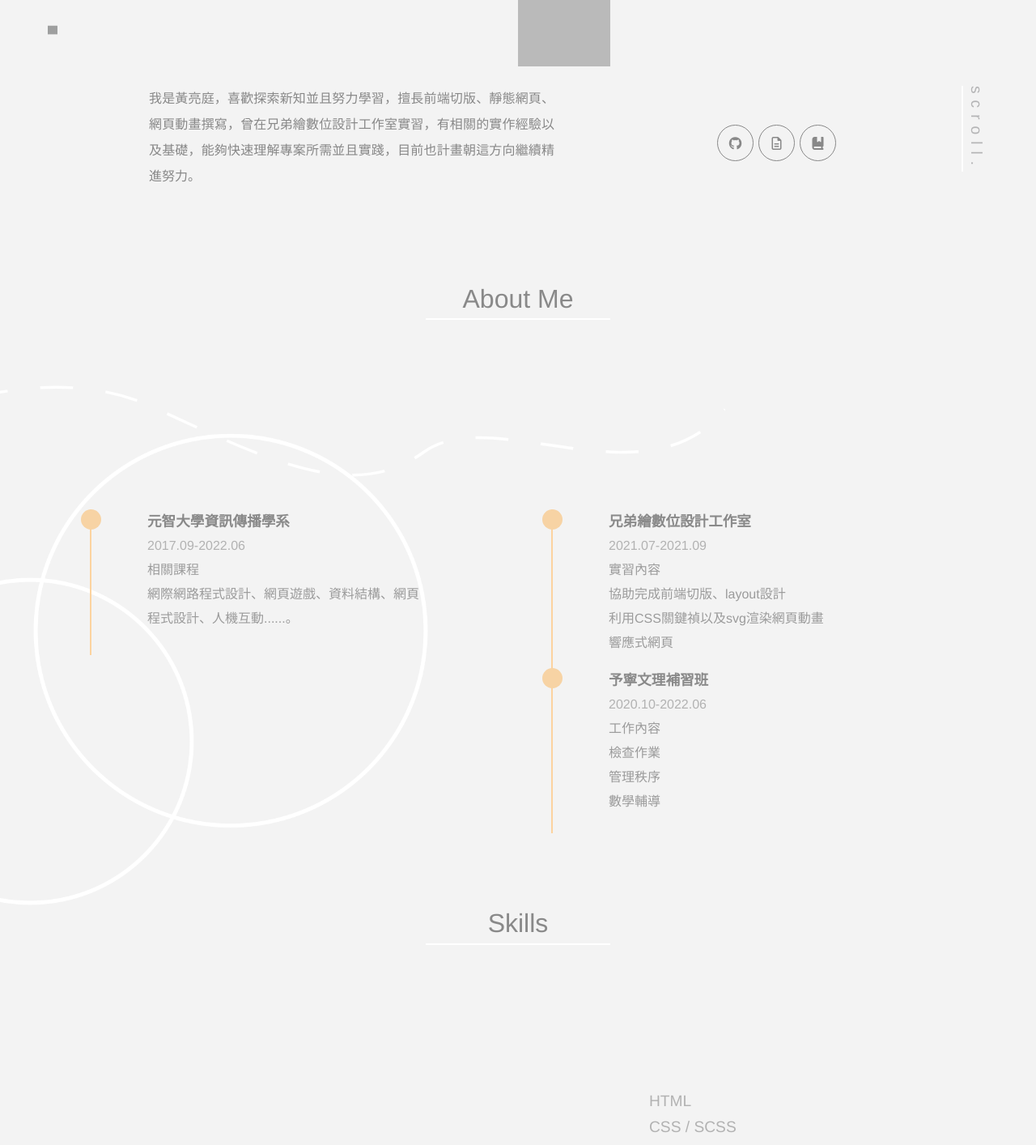
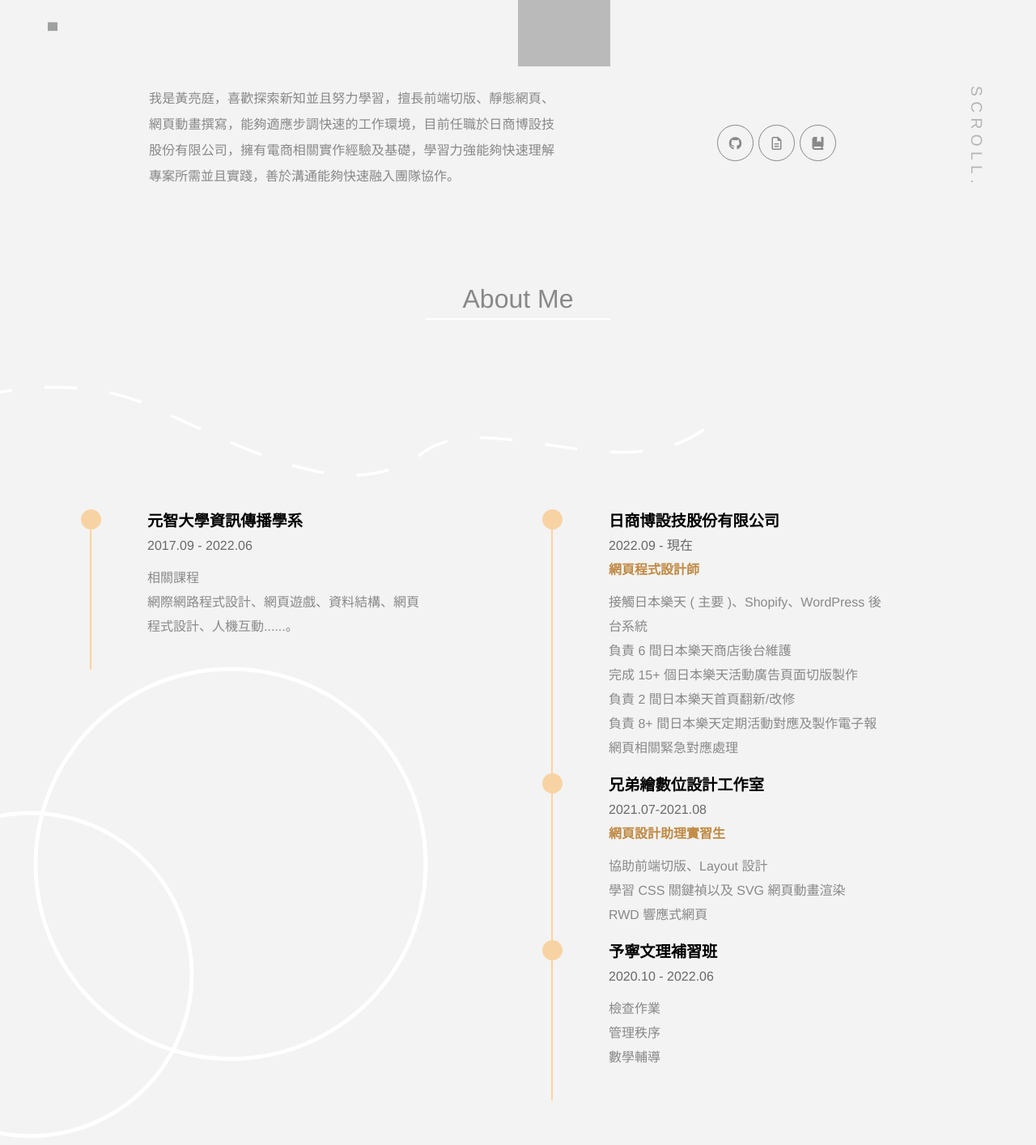
Before and after one commit to joyce103/v_portfolio, a Vue app: page / in a window 1280 px wide. Shown: the part 550-1964 px from the top of the page at 81% size. Built offline with nearby package versions, Linux system fonts and the light colour scheme.

Commit message:
update: add timeline

```diff
--- a/src/App.vue
+++ b/src/App.vue
@@ -29,6 +29,7 @@ export default {
   },
   methods: {
     scrollTo(ele) {
+      console.log(ele);
       if (ele == "SelfIntroduction") {
         this.$router.push(`/v_portfolio/`);
         window.scrollTo({ top: 0, behavior: "smooth" });
--- a/src/components/AboutSkills.vue
+++ b/src/components/AboutSkills.vue
@@ -78,20 +78,21 @@ $deep: #898989;
     -o-background-size: cover;
     background-size: cover;
     background-repeat: no-repeat;
-    background-position: center center;
+    background-position: top center;
     position: absolute;
     left: 0;
-    top: -100px;
+    top: -10vw;
     z-index: 1;
     width: 100%;
     height: 100%;
+    min-height: 45vw;
     @include phone {
       top: -10px;
       height: 100%;
     }
   }
   .skillheader {
-    color: $light;
+    color: $deep;
     position: absolute;
     top: 0px;
     left: 0;
--- a/src/components/SelfIntroduction.vue
+++ b/src/components/SelfIntroduction.vue
@@ -10,7 +10,7 @@
         <p>{{ about }}</p>
       </div>
       <div class="col-md-6 pt-md-0 pt-3">
-        <a href="/about" @click.prevent="$emit('scroll', 'about')">scroll.</a>
+        <a href="/about" @click.prevent="$emit('scroll', 'about')">SCROLL.</a>
         <v-link class="mt-md-5" />
       </div>
     </div>
@@ -141,13 +141,14 @@ export default {
     a {
       writing-mode: vertical-lr;
       text-orientation: mixed;
-      letter-spacing: 0.5rem;
+      letter-spacing: 0.4rem;
       font-size: 1.2rem;
       right: 0;
       position: absolute;
-      border-left: 2px #ffffff solid;
+      // border-left: 2px #ffffff solid;
       color: #b4b4b5;
       text-decoration: none;
+      transition: 0.5s;
       &:hover {
         letter-spacing: 0.3rem;
       }
--- a/src/components/WorkCard.vue
+++ b/src/components/WorkCard.vue
@@ -71,7 +71,7 @@ export default {
     //first show 3 portfolio
     for (let i = 0; i < this.num; i++) {
       this.localinfo.push(this.allinfo[i]);
-      console.log(this.localinfo);
+      // console.log(this.localinfo);
     }
   },
   watch: {
--- a/src/components/child/TimeLine.vue
+++ b/src/components/child/TimeLine.vue
@@ -6,6 +6,7 @@
       </div>
     </li>
     <li class="time">{{ i.time }}</li>
+    <li class="position" v-show="i.position">{{ i.position }}</li>
     <div class="descript" v-html="i.descript"></div>
   </ul>
 </template>
@@ -43,9 +44,9 @@ export default {
     z-index: 300;
   }
   .title {
-    color: #898989;
+    color: #000000;
     font-weight: 700;
-    font-size: 1.1rem;
+    font-size: 1.2rem;
     ::before {
       content: "";
       background: #f7d3a4;
@@ -59,10 +60,15 @@ export default {
     }
   }
   .time {
-    color: #b2b2b2;
+    color: #686868;
+  }
+  .position {
+    color: #c08a44;
+    font-weight: 700;
   }
   .descript {
-    color: #9b9b9b;
+    color: #898989;
+    padding-top: 10px;
   }
 }
 </style>
--- a/store.js
+++ b/store.js
@@ -2,7 +2,7 @@ const info = {
   bannerimg: require("./src/assets/img/01.jpg"),
   skillsimg: require("./src/assets/img/bg01.png"),
   about:
-    "我是黃亮庭，喜歡探索新知並且努力學習，擅長前端切版、靜態網頁、網頁動畫撰寫，曾在兄弟繪數位設計工作室實習，有相關的實作經驗以及基礎，能夠快速理解專案所需並且實踐，目前也計畫朝這方向繼續精進努力。",
+    "我是黃亮庭，喜歡探索新知並且努力學習，擅長前端切版、靜態網頁、網頁動畫撰寫，能夠適應步調快速的工作環境，目前任職於日商博設技股份有限公司，擁有電商相關實作經驗及基礎，學習力強能夠快速理解專案所需並且實踐，善於溝通能夠快速融入團隊協作。",
   email: "joyce123415@gmail.com",
   links: {
     github: "https://github.com/joyce103",
@@ -13,32 +13,47 @@ const info = {
   skills: [
     {
       title: "Technologies",
-      descript: ["HTML", "CSS / SCSS", "Javascript", "jQuery", "RWD", "Vue.js"],
+      descript: [
+        "HTML",
+        "CSS / SCSS",
+        "JavaScript ES6",
+        "jQuery",
+        "RWD",
+        "Vue.js",
+      ],
     },
     {
       title: "Design",
-      descript: ["illustrator", "Photoshop", "Adobe XD", "Maya"],
+      descript: ["Adobe illustrator", "Adobe Photoshop", "Adobe XD"],
     },
   ],
   education: [
     {
       title: "元智大學資訊傳播學系",
-      time: "2017.09-2022.06",
+      time: "2017.09 - 2022.06",
       descript:
         "相關課程<br>網際網路程式設計、網頁遊戲、資料結構、網頁程式設計、人機互動......。",
     },
   ],
   experience: [
     {
+      title: "日商博設技股份有限公司",
+      time: "2022.09 - 現在",
+      position: "網頁程式設計師",
+      descript:
+        "接觸日本樂天 ( 主要 )、Shopify、WordPress 後台系統<br>負責 6 間日本樂天商店後台維護<br>完成 15+ 個日本樂天活動廣告頁面切版製作<br>負責 2 間日本樂天首頁翻新/改修<br>負責 8+ 間日本樂天定期活動對應及製作電子報<br>網頁相關緊急對應處理",
+    },
+    {
       title: "兄弟繪數位設計工作室",
-      time: "2021.07-2021.09",
+      time: "2021.07-2021.08",
+      position: "網頁設計助理實習生",
       descript:
-        "實習內容<br>協助完成前端切版、layout設計<br>利用CSS關鍵禎以及svg渲染網頁動畫<br>響應式網頁",
+        "協助前端切版、Layout 設計<br>學習 CSS 關鍵禎以及 SVG 網頁動畫渲染<br>RWD 響應式網頁",
     },
     {
       title: "予寧文理補習班",
-      time: "2020.10-2022.06",
-      descript: "工作內容<br>檢查作業<br>管理秩序<br>數學輔導",
+      time: "2020.10 - 2022.06",
+      descript: "檢查作業<br>管理秩序<br>數學輔導",
     },
   ],
   portfolio: [
--- a/vue.config.js
+++ b/vue.config.js
@@ -1,6 +1,4 @@
 const { defineConfig } = require("@vue/cli-service");
 module.exports = defineConfig({
-  publicPath: process.env.NODE_ENV === 'production'
-    ? '/v_portfolio/'
-    : '/'
+  publicPath: process.env.NODE_ENV === "production" ? "/v_portfolio/" : "/",
 });
```
Also changed, not shown: 2 other files (tests, documents, lock files or other folders).
